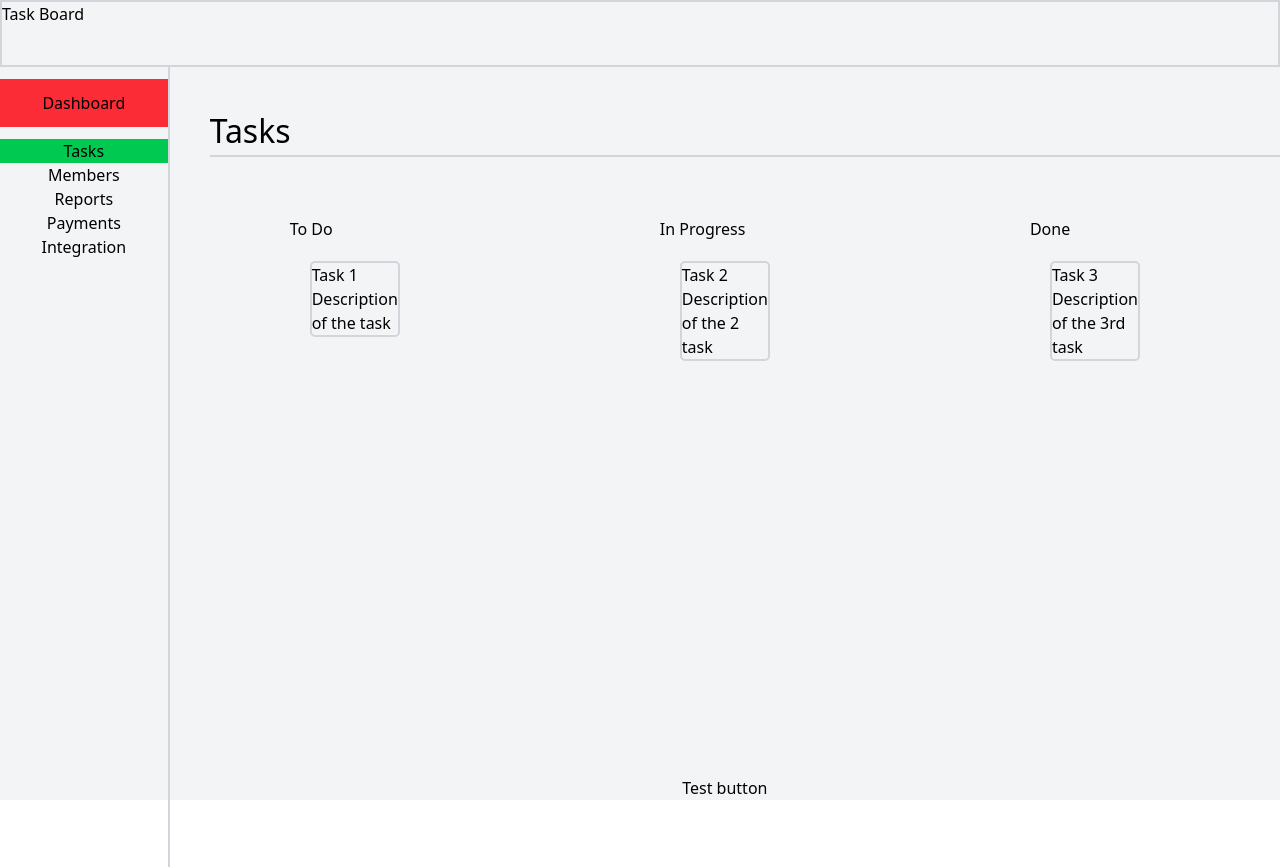
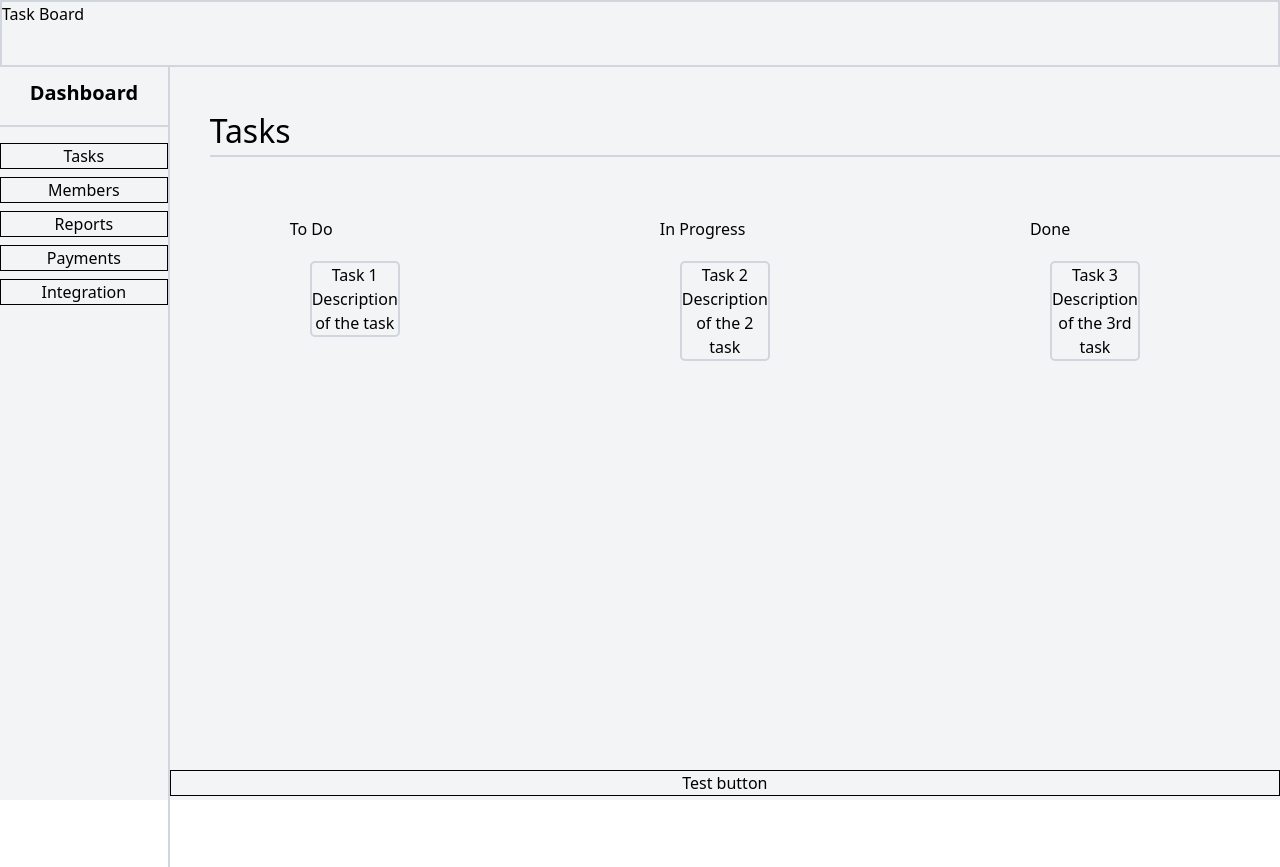
Before and after one commit to FlamingShali/Task-Manager, a React (Vite) app: page / in a window 1280 px wide. Shown: the top 867 px of the page. Built offline with nearby package versions, Linux system fonts and the light colour scheme.

Commit message:
Added styling button

```diff
--- a/src/components/Board.jsx
+++ b/src/components/Board.jsx
@@ -8,6 +8,7 @@ import {
 } from "@dnd-kit/sortable";
 import TaskColumn from "./TaskColumn";
 import Task from "./Task";
+import Button from "./Button";
 
 const statuses = ["To Do", "In Progress", "Done"];
 
@@ -37,6 +38,11 @@ const Board = () => {
     dispatch(tasksActions.updateTaskStatus({ id: taskId, status: newStatus }));
   };
 
+  //   const year = new Date().getFullYear();
+  //   const month = new Date().getMonth();
+  //   const data = new Date().getDate();
+  //   console.log(`${year}:${month}:${data}`);
+
   return (
     <>
       <DndContext collisionDetection={closestCorners} onDragEnd={onDragEnd}>
@@ -46,26 +52,26 @@ const Board = () => {
           </h1>
           <div className="flex h-full w-full">
             {statuses.map((status) => (
-              <TaskColumn>
+              <TaskColumn key={status}>
                 <h1>{status}</h1>
                 <ul>
                   {status === "To Do" &&
                     tasks.toDo.map((task) => (
-                      <Task taskType={status} task={task} />
+                      <Task taskType={status} task={task} key={task.id} />
                     ))}
                   {status === "In Progress" &&
                     tasks.inProgress.map((task) => (
-                      <Task taskType={status} task={task} />
+                      <Task taskType={status} task={task} key={task.id} />
                     ))}
                   {status === "Done" &&
                     tasks.done.map((task) => (
-                      <Task taskType={status} task={task} />
+                      <Task taskType={status} task={task} key={task.id} />
                     ))}
                 </ul>
               </TaskColumn>
             ))}
           </div>
-          <button onClick={handleNewTask}>Test button</button>
+          <Button clickHandler={handleNewTask}>Test button</Button>
         </div>
       </DndContext>
     </>
--- a/src/components/Button.jsx
+++ b/src/components/Button.jsx
@@ -1,10 +1,14 @@
-
-const Button = () => {
+const Button = ({ children, clickHandler, additionalStyles }) => {
   return (
-    <div className="">
-
-    </div>
-  )
+    <button
+      onClick={clickHandler}
+      className={`border-[1px] hover:bg-gray-200 transition-all my-1 ${
+        !additionalStyles ? "cursor-pointer" : ""
+      }`}
+    >
+      {children}
+    </button>
+  );
 };
 
-export default Button
+export default Button;
--- a/src/components/SideBar.jsx
+++ b/src/components/SideBar.jsx
@@ -1,12 +1,16 @@
+import Button from "./Button";
+
 const SideBar = () => {
   return (
     <aside className="h-screen w-1/6 border-r-[2px] border-r-gray-300 flex flex-col ">
-      <button className="my-3 h-[3rem] bg-red-500">Dashboard</button>
-      <button className=" bg-green-500 ">Tasks</button>
-      <button>Members</button>
-      <button>Reports</button>
-      <button>Payments</button>
-      <button>Integration</button>
+      <h1 className="my-3 text-center font-bold text-xl border-b-[2px] border-gray-300 h-[3rem] ">
+        Dashboard
+      </h1>
+      <Button>Tasks</Button>
+      <Button>Members</Button>
+      <Button>Reports</Button>
+      <Button>Payments</Button>
+      <Button>Integration</Button>
     </aside>
   );
 };
--- a/src/components/Task.jsx
+++ b/src/components/Task.jsx
@@ -4,7 +4,7 @@ const Task = ({ task, taskType }) => {
       {task.status === taskType.toLocaleLowerCase() && (
         <li
           key={task.id}
-          className="border-[2px] m-5 rounded-[5px] border-gray-300 "
+          className="border-[2px] m-5 rounded-[5px] border-gray-300 text-center"
         >
           <p>{task.title}</p>
           <p>{task.description}</p>
```
